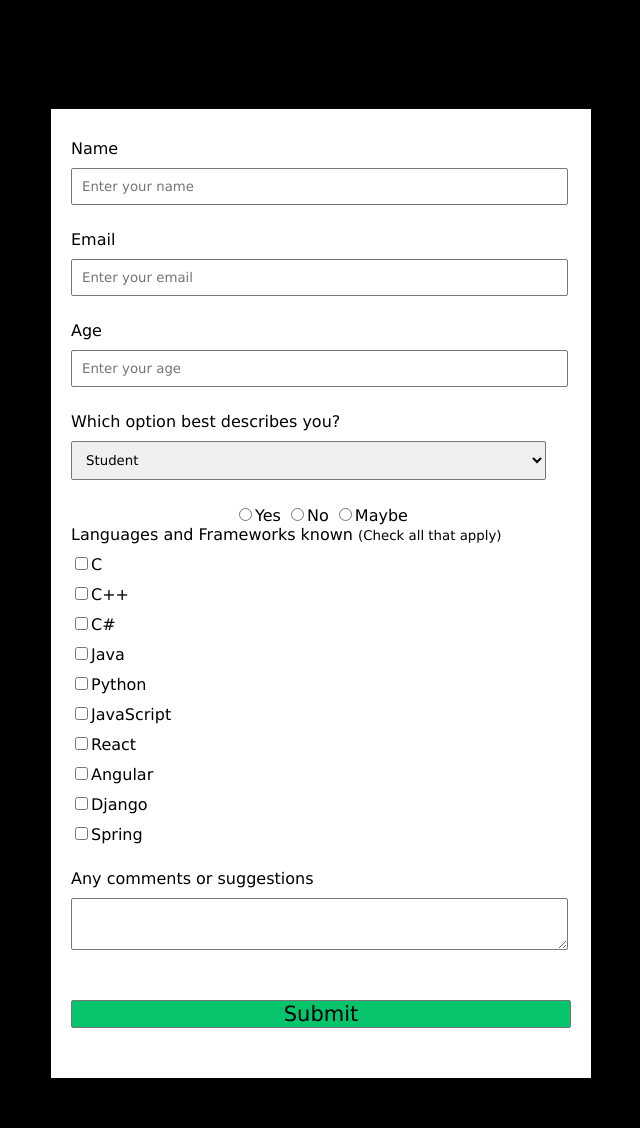
After one commit to quintusManus/LinkUp, a Flask app: page /questionnaire in a window 1280 px wide. The commit adds this page. Shown: the whole page, without its empty margins (319-959 px from the left). Run offline with Flask 2, Linux system fonts and the light colour scheme.

Commit message:
added plenty of files, some pages

```diff
--- a/main.py
+++ b/main.py
@@ -1,5 +1,5 @@
 from flask import Flask, render_template, url_for, flash, redirect
-from forms import RegistrationForm
+from forms import RegistrationForm, RegistrationForm2
 from flask_behind_proxy import FlaskBehindProxy
 from flask_sqlalchemy import SQLAlchemy
 from flask import Flask, render_template, url_for
@@ -43,7 +43,7 @@ def register():
 
 @app.route("/login", methods=['GET', 'POST'])
 def login():
-    form = RegistrationForm()
+    form = RegistrationForm2()
     if form.validate_on_submit(): # checks if entries are valid
         if form.validate_on_submit():
             user = User(username=form.username.data, password=form.password.data)
@@ -53,6 +53,10 @@ def login():
         return redirect(url_for('home')) # if so - send to home page
     return render_template('login.html', title='Login', form=form)
 
+@app.route("/questionnaire")
+def questions():
+    return render_template('questionnaire.html', subtitle='Questionnaire Page', text='This is the questionnaire page')
+
 
 if __name__ == '__main__':
     app.run(debug=True, host="0.0.0.0")
--- a/static/main.css
+++ b/static/main.css
@@ -112,7 +112,7 @@ button {
   margin: 8px 0;
   border: none;
   cursor: pointer;
-  width: 100%;
+  width: 50%;
 }
 
 /* Add a hover effect for buttons */
--- a/templates/login.html
+++ b/templates/login.html
@@ -11,10 +11,6 @@
                 {{ form.password.label(class="form-control-label") }} {% if form.password.errors %} {{ form.password(class="form-control form-control-lg is-invalid") }}
                 <div class="invalid-feedback"> {% for error in form.password.errors%} <span>{{error}}</span> {% endfor %} </div> {% else %} {{ form.password(class="form-control form-control-lg") }} {% endif %}
             </div>
-            <div class="form-group">
-                {{ form.confirm_password.label(class="form-control-label") }} {% if form.confirm_password.errors %} {{ form.confirm_password(class="form-control form-control-lg is-invalid") }}
-                <div class="invalid-feedback"> {% for error in form.confirm_password.errors%} <span>{{error}}</span> {% endfor %} </div> {% else %} {{ form.confirm_password(class="form-control form-control-lg") }} {% endif %}
-            </div>
         </fieldset>
         <div class="form-group">
             <br>
--- /dev/null
+++ b/templates/questionnaire.html
@@ -0,0 +1,210 @@
+<!DOCTYPE html>
+<html lang="en">
+
+<head>
+    <meta charset="UTF-8">
+    <meta http-equiv="X-UA-Compatible" content="IE=edge">
+    <meta name="viewport" content=
+        "width=device-width, initial-scale=1.0">
+    <title>
+        Build a Survey Form using HTML and CSS
+    </title>
+
+    <style>
+
+        /* Styling the Body element i.e. Color,
+        Font, Alignment */
+        body {
+            background-color: black;
+            font-family: Verdana;
+            text-align: center;
+        }
+
+        /* Styling the Form (Color, Padding, Shadow) */
+        form {
+            background-color: #fff;
+            max-width: 500px;
+            margin: 50px auto;
+            padding: 30px 20px;
+            box-shadow: 2px 5px 10px rgba(0, 0, 0, 0.5);
+        }
+
+        /* Styling form-control Class */
+        .form-control {
+            text-align: left;
+            margin-bottom: 25px;
+        }
+
+        /* Styling form-control Label */
+        .form-control label {
+            display: block;
+            margin-bottom: 10px;
+        }
+
+        /* Styling form-control input,
+        select, textarea */
+        .form-control input,
+        .form-control select,
+        .form-control textarea {
+            border: 1px solid #777;
+            border-radius: 2px;
+            font-family: inherit;
+            padding: 10px;
+            display: block;
+            width: 95%;
+        }
+
+        /* Styling form-control Radio
+        button and Checkbox */
+        .form-control input[type="radio"],
+        .form-control input[type="checkbox"] {
+            display: inline-block;
+            width: auto;
+        }
+
+        /* Styling Button */
+        button {
+            background-color: #05c46b;
+            border: 1px solid #777;
+            border-radius: 2px;
+            font-family: inherit;
+            font-size: 21px;
+            display: block;
+            width: 100%;
+            margin-top: 50px;
+            margin-bottom: 20px;
+        }
+    </style>
+</head>
+
+<body>
+    <h1>Questionnaire</h1>
+
+    <!-- Create Form -->
+    <form id="form">
+
+        <!-- Details -->
+        <div class="form-control">
+            <label for="name" id="label-name">
+                Name
+            </label>
+
+            <!-- Input Type Text -->
+            <input type="text"
+                   id="name"
+                   placeholder="Enter your name" />
+        </div>
+
+        <div class="form-control">
+            <label for="email" id="label-email">
+                Email
+            </label>
+
+            <!-- Input Type Email-->
+            <input type="email"
+                   id="email"
+                   placeholder="Enter your email" />
+        </div>
+
+        <div class="form-control">
+            <label for="age" id="label-age">
+                Age
+            </label>
+
+            <!-- Input Type Text -->
+            <input type="text"
+                   id="age"
+                   placeholder="Enter your age" />
+        </div>
+
+        <div class="form-control">
+            <label for="role" id="label-role">
+                Which option best describes you?
+            </label>
+
+            <!-- Dropdown options -->
+            <select name="role" id="role">
+                <option value="student">Student</option>
+                <option value="intern">Intern</option>
+                <option value="professional">
+                    Professional
+                </option>
+                <option value="other">Other</option>
+            </select>
+        </div>
+
+
+            <!-- Input Type Radio Button -->
+            <label for="recommed-1">
+                <input type="radio"
+                       id="recommed-1"
+                       name="recommed">Yes</input>
+            </label>
+            <label for="recommed-2">
+                <input type="radio"
+                       id="recommed-2"
+                       name="recommed">No</input>
+            </label>
+            <label for="recommed-3">
+                <input type="radio"
+                       id="recommed-3"
+                       name="recommed">Maybe</input>
+            </label>
+        </div>
+
+        <div class="form-control">
+            <label>Languages and Frameworks known
+                <small>(Check all that apply)</small>
+            </label>
+            <!-- Input Type Checkbox -->
+            <label for="inp-1">
+                <input type="checkbox"
+                       name="inp">C</input></label>
+            <label for="inp-2">
+                <input type="checkbox"
+                       name="inp">C++</input></label>
+            <label for="inp-3">
+                <input type="checkbox"
+                       name="inp">C#</input></label>
+            <label for="inp-4">
+                <input type="checkbox"
+                       name="inp">Java</input></label>
+            <label for="inp-5">
+                <input type="checkbox"
+                       name="inp">Python</input></label>
+            <label for="inp-6">
+                <input type="checkbox"
+                       name="inp">JavaScript</input></label>
+            <label for="inp-7">
+                <input type="checkbox"
+                       name="inp">React</input></label>
+            <label for="inp-7">
+                <input type="checkbox"
+                       name="inp">Angular</input></label>
+            <label for="inp-7">
+                <input type="checkbox"
+                       name="inp">Django</input></label>
+            <label for="inp-7">
+                <input type="checkbox"
+                       name="inp">Spring</input></label>
+        </div>
+
+        <div class="form-control">
+            <label for="comment">
+                Any comments or suggestions
+            </label>
+
+            <!-- multi-line text input control -->
+            <textarea name="comment" id="comment"
+                placeholder="Enter your comment here">
+            </textarea>
+        </div>
+
+        <!-- Multi-line Text Input Control -->
+        <button type="submit" value="submit">
+            Submit
+        </button>
+    </form>
+</body>
+
+</html>
```
Also changed, not shown: forms.py (+8 -0 lines).
